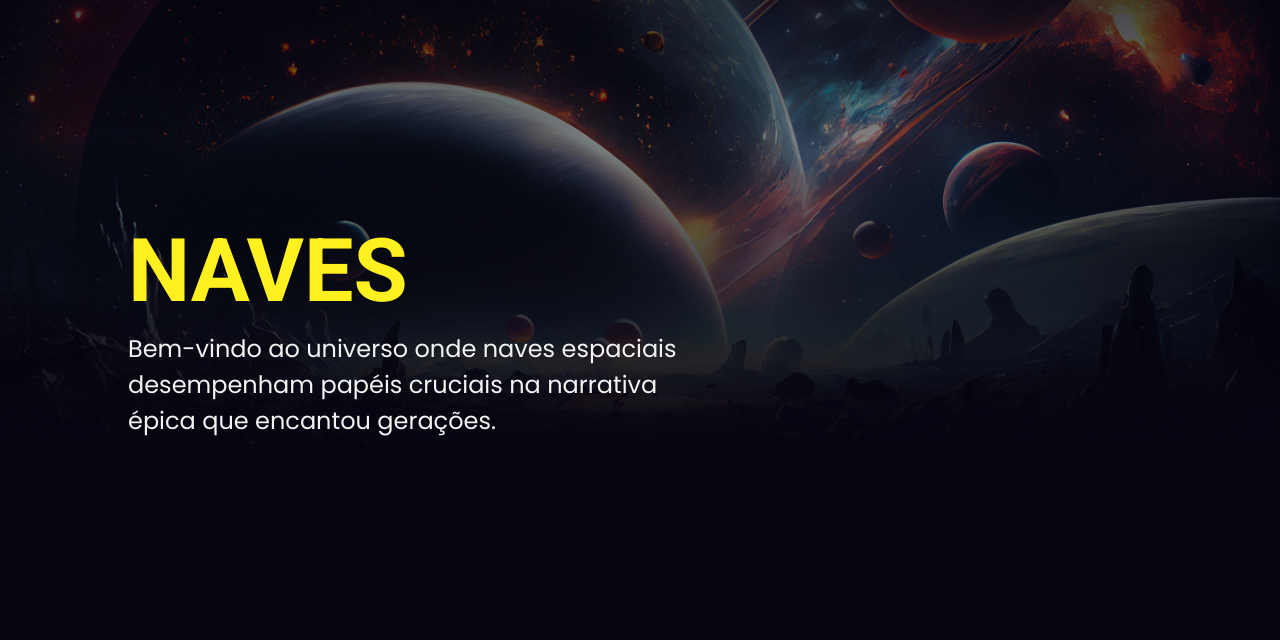
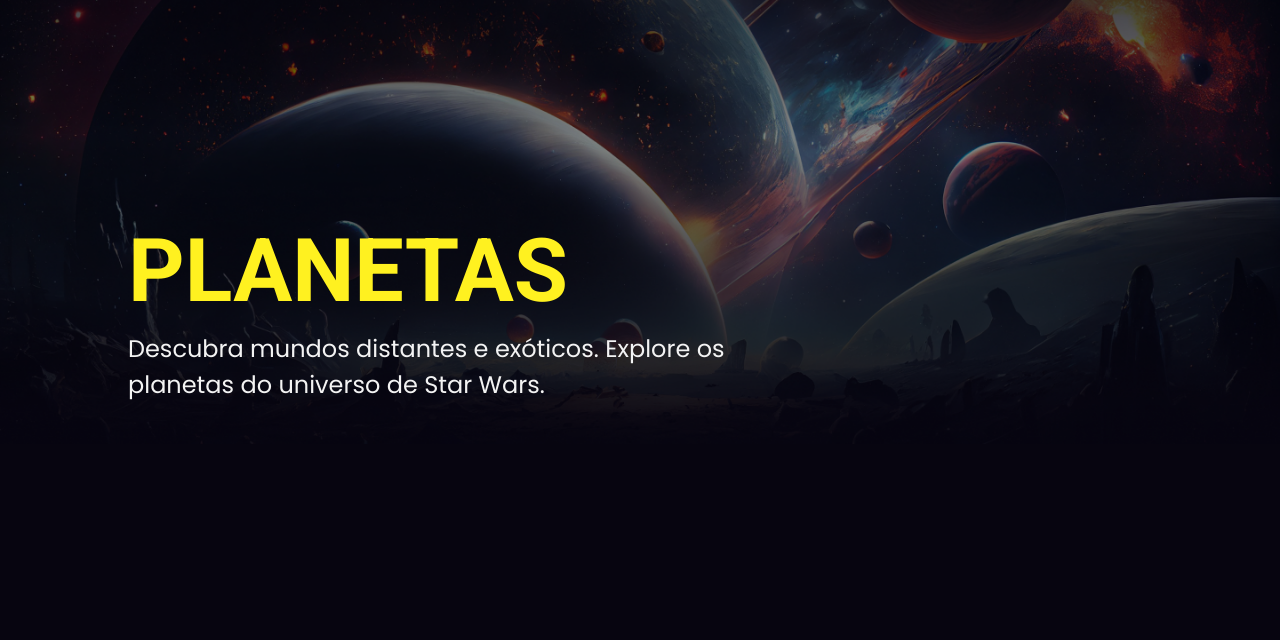
Before and after one commit to nandopera/starwars-multiverse, a plain HTML site: page planetas.html in a window 1280 px wide. Shown: the part 160-800 px from the top of the page. Drawn offline with nearby package versions, Linux system fonts and the light colour scheme; files whose address does not match are found by name.

Commit message:
Correção do section-title

```diff
--- a/planetas.html
+++ b/planetas.html
@@ -35,10 +35,9 @@
 
       </div>
       <section class="section-title">
-        <h1 class="title">NAVES</h1>
+        <h1 class="title">PLANETAS</h1>
         <p class="description">
-          Bem-vindo ao universo onde naves espaciais desempenham papéis cruciais
-          na narrativa épica que encantou gerações.
+          Descubra mundos distantes e exóticos. Explore os planetas do universo de Star Wars.
         </p>
       </section>
 
```
Also changed, not shown: index.html (+2 -3 lines), personagens.html (+2 -3 lines), veiculos.html (+2 -3 lines).
